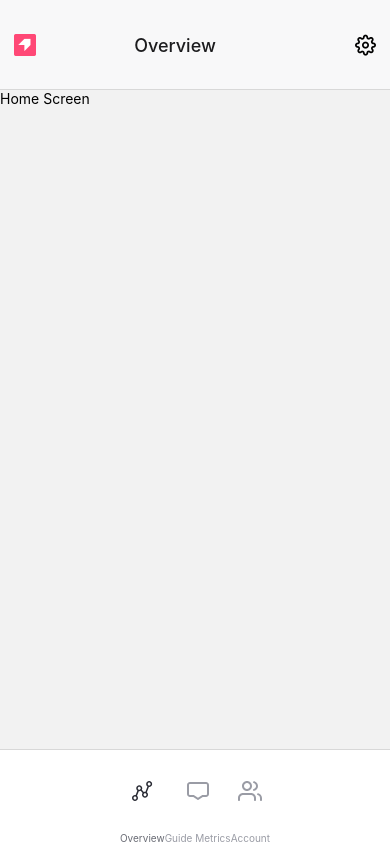
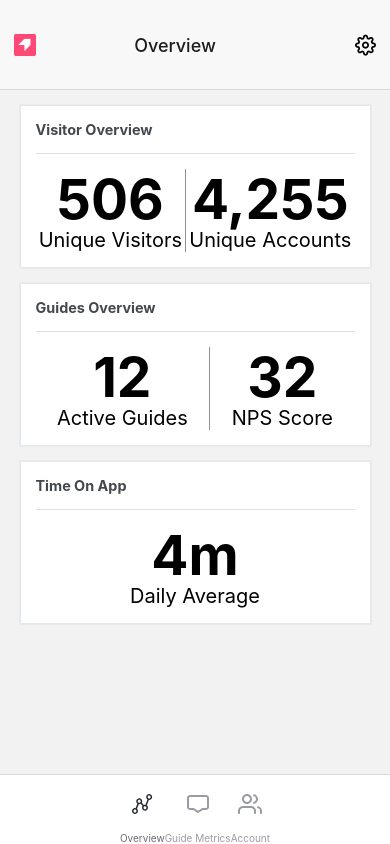
Before and after one commit to galgord/pendo-insights, a React Native app: screen /Overview in a window 390 px wide. Built offline with nearby package versions, Linux system fonts and the light colour scheme.

Commit message:
added cards and imersive android

```diff
--- a/App.js
+++ b/App.js
@@ -1,7 +1,7 @@
+import React from 'react';
+import {Image, StyleSheet, Platform} from 'react-native';
+import { createBottomTabNavigator } from '@react-navigation/bottom-tabs';
 import { NavigationContainer } from '@react-navigation/native';
-import React from 'react';
-import {Image, StyleSheet, View} from 'react-native';
-import { createBottomTabNavigator } from '@react-navigation/bottom-tabs';
 import HomeScreen from './src/screens/HomeScreen'
 import GuidesScreen from './src/screens/GuidesScreen'
 import AccountsScreen from './src/screens/AccountsScreen'
@@ -21,7 +21,6 @@ const headerRight = () =>{
     return <Feather name="settings" size={21} color="black" style={styles.settingsIcon}/>
 };
 const App = () => {
-
     const Tab = createBottomTabNavigator();
 
         return (
@@ -71,14 +70,13 @@ const styles = StyleSheet.create({
         alignItems: 'center',
         width: '100%'
     },
-      bottomNav: {
-          height: 95,
+    bottomNav: {
+          height: Platform.OS==='ios' ? 95 : 70,
           width: '100%',
           justifyContent: 'center',
           alignItems: 'center',
           position: 'absolute'
       },
-
     tinyLogo: {
         width: 22,
         height: 22,
--- a/app.json
+++ b/app.json
@@ -17,7 +17,7 @@
       "**/*"
     ],
     "ios": {
-      "supportsTablet": true
+      "supportsTablet": false
     },
     "android": {
       "adaptiveIcon": {
@@ -25,6 +25,10 @@
         "backgroundColor": "#FFFFFF"
       }
     },
+    "androidNavigationBar": {
+      "visible": "sticky-immersive",
+      "backgroundColor": "#EFEFEF"
+    },
     "web": {
       "favicon": "./assets/favicon.png"
     }
--- a/package.json
+++ b/package.json
@@ -10,11 +10,15 @@
   "dependencies": {
     "@react-navigation/bottom-tabs": "^6.0.7",
     "@react-navigation/native": "^6.0.4",
+    "@react-navigation/native-stack": "^6.2.2",
+    "@react-navigation/stack": "^6.0.9",
     "expo": "~42.0.1",
     "expo-status-bar": "~1.0.4",
     "react": "16.13.1",
     "react-dom": "16.13.1",
     "react-native": "https://github.com/expo/react-native/archive/sdk-42.0.0.tar.gz",
+    "react-native-elements": "^3.4.2",
+    "react-native-gesture-handler": "~1.10.2",
     "react-native-safe-area-context": "3.2.0",
     "react-native-screens": "~3.4.0",
     "react-native-svg": "^12.1.1"
--- /dev/null
+++ b/src/components/PendoCard.js
@@ -0,0 +1,44 @@
+import React from 'react';
+import {StyleSheet, View, Text, Image} from 'react-native';
+import { Card, Divider, Button, Icon } from 'react-native-elements'
+import PendoDivider from "./PendoDivider";
+const users = [
+    {
+        name: 'brynn',
+        avatar: 'https://s3.amazonaws.com/uifaces/faces/twitter/brynn/128.jpg'
+    },
+]
+
+
+const PendoCard = ({title,numberLeft,textLeft,textRight,numerRight}) => {
+    return (
+        <View style={styles.root}>
+            <Card containerStyle={styles.containerStyle}>
+                <Card.Title style={styles.title}>{title}</Card.Title>
+                <Card.Divider/>
+                <View style={styles.textWrapper}>
+                   <PendoDivider textLeft={textLeft} textRight={textRight} numberLeft={numberLeft} numerRight={numerRight}/>
+                </View>
+            </Card>
+        </View>
+    )
+};
+
+const styles = StyleSheet.create({
+    root:{
+       flex:1,
+        alignItems:'center',
+    },
+    containerStyle:{
+        width: '90%',
+        justifyContent:'center',
+    },
+    title: {
+        textAlign: 'left',
+    },
+    textWrapper:{
+        flexDirection: 'row',
+    },
+});
+
+export default PendoCard;
--- /dev/null
+++ b/src/components/PendoDivider.js
@@ -0,0 +1,55 @@
+import React from 'react';
+import {StyleSheet, View, Text} from 'react-native';
+
+const PendoCard = ({numberLeft,textLeft,textRight,numerRight}) => {
+    return (
+        <View style={styles.root}>
+                <View style={styles.textWrapper}>
+                    <View>
+                        <Text style={styles.number}>{numberLeft}</Text>
+                        <Text style={styles.text}>{textLeft}</Text>
+                    </View>
+                    { textRight && numerRight && (<View style={styles.verticleLine}/>)}
+                    { textRight && numerRight && (
+                        <View>
+                        <Text style={styles.number}>{numerRight}</Text>
+                        <Text style={styles.text}>{textRight}</Text>
+                        </View>
+                        )}
+                </View>
+        </View>
+    )
+};
+
+const styles = StyleSheet.create({
+    root:{
+        flex:1,
+    },
+    number: {
+        fontWeight: 'bold',
+        fontStyle: 'normal',
+        fontSize: 55,
+        lineHeight: 60,
+        textAlign: 'center'
+    },
+    text:{
+        textAlign:'center',
+        fontStyle: 'normal',
+        fontWeight: 'normal',
+        fontSize: 20,
+        lineHeight: 23
+    },
+    textWrapper:{
+        alignItems: 'center',
+        flexDirection: 'row',
+        justifyContent: 'space-evenly',
+        width: '100%',
+    },
+    verticleLine: {
+        height: '100%',
+        width: 1,
+        backgroundColor: '#909090',
+    }
+});
+
+export default PendoCard;
--- a/src/screens/HomeScreen.js
+++ b/src/screens/HomeScreen.js
@@ -1,11 +1,30 @@
 import React from 'react';
-import {StyleSheet, SafeAreaView, Text} from 'react-native';
+import {StyleSheet, ScrollView} from 'react-native';
+import PendoCard from "../components/PendoCard";
 
 const HomeScreen = () => {
     return (
-        <SafeAreaView style={styles.root}>
-            <Text>Home Screen</Text>
-        </SafeAreaView>
+        <ScrollView style={styles.root} overScrollMode={'always'}>
+           <PendoCard
+               title='Visitor Overview'
+               textLeft='Unique Visitors'
+               textRight='Unique Accounts'
+               numerRight='4,255'
+               numberLeft='506'
+           />
+            <PendoCard
+                title='Guides Overview'
+                textLeft='Active Guides'
+                textRight='NPS Score'
+                numerRight='32'
+                numberLeft='12'
+            />
+            <PendoCard
+                title='Time On App'
+                textLeft='Daily Average'
+                numberLeft='4m'
+            />
+        </ScrollView>
     )
 };
 
```
Also changed, not shown: src/components/Modal.js (added, +78 -0 lines), src/assets/splash.png (added), 1 other file (tests, documents, lock files or other folders).
